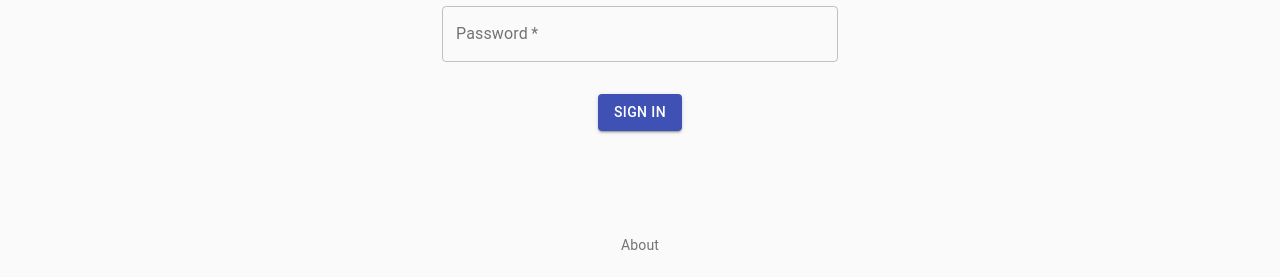
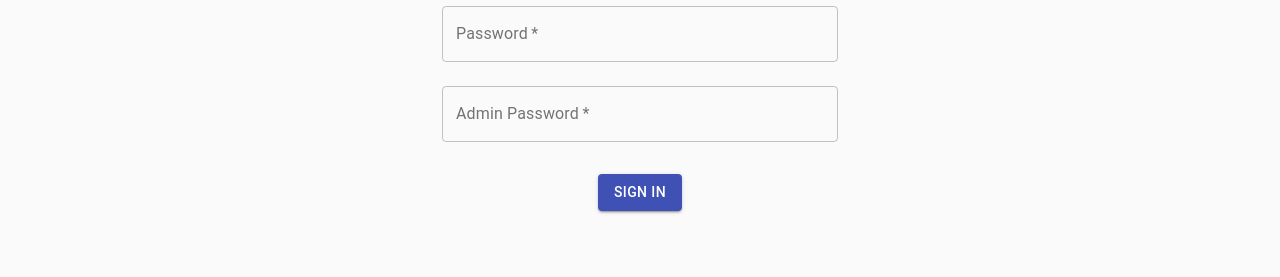
Before and after one commit to dryairship/online-election-manager-frontend, a React (Create React App) app: page / in a window 1280 px wide. Shown: the part 380-657 px from the top of the page. Built offline with nearby package versions, Linux system fonts and the light colour scheme; no server answers; what sjcl-all would draw is missing.

Commit message:
added admin-pass field in login

```diff
--- a/src/components/Login.js
+++ b/src/components/Login.js
@@ -29,119 +29,91 @@ export default function Login(props) {
   const [captcha, setCaptcha] = useState({});
   const [lStatus, setLStatus] = useState({});
 
-  const sha = text => sjcl.codec.hex.fromBits(sjcl.hash.sha256.hash(text));
+  const sha = (text) => sjcl.codec.hex.fromBits(sjcl.hash.sha256.hash(text));
 
   useEffect(() => {
-    if(!captcha.id) {
+    if (!captcha.id) {
       captcha.id = true;
-      fetch("/api/users/captcha")
-      .then(res => res.json())
-      .then(
-        result => setCaptcha(result),
-        _ => setLStatus({
-          display: true,
-          severity: "error",
-          message: "CAPTCHA service is not working",
-        }),
-      );
+      fetch('/api/users/captcha')
+        .then((res) => res.json())
+        .then(
+          (result) => setCaptcha(result),
+          (_) =>
+            setLStatus({
+              display: true,
+              severity: 'error',
+              message: 'CAPTCHA service is not working',
+            })
+        );
     }
   });
 
   const login = () => {
-    let rollVal = document.getElementById("l-roll").value;
-    let passwordVal = document.getElementById("l-password").value;
-    let captchaValue = document.getElementById("l-captcha").value;
+    let rollVal = document.getElementById('l-roll').value;
+    let passwordVal = document.getElementById('l-password').value;
+    let adminpasswordVal = document.getElementById('l-adminpassword').value;
+    let captchaValue = document.getElementById('l-captcha').value;
     let passwordHash = sha(sha(sha(passwordVal)));
+    let adminpasswordHash = sha(sha(sha(adminpasswordVal)));
 
     let formData = new FormData();
     formData.append('roll', rollVal);
     formData.append('pass', passwordHash);
     formData.append('captchaId', captcha.id);
     formData.append('captchaValue', captchaValue);
+    formData.append('adminpass', adminpasswordHash);
 
-    fetch("/api/users/login", {
+    fetch('/api/users/login', {
       body: formData,
-      method: "POST"
+      method: 'POST',
     }).then(
-      response => {
+      (response) => {
         let code = response.status;
-        if(code === 200) {
-          response.json().then(userData =>{
+        if (code === 200) {
+          response.json().then((userData) => {
             props.onLogin({
               roll: rollVal,
               password: passwordVal,
               data: userData,
-            })
+            });
           });
         } else {
-          response.text().then(text =>
+          response.text().then((text) =>
             setLStatus({
               display: true,
-              severity: "error",
+              severity: 'error',
               message: text,
             })
           );
         }
       },
-      _ => setLStatus({
-        display: true,
-        severity: "error",
-        message: "Error while making a request. Please check your internet connection."
-      }),
+      (_) =>
+        setLStatus({
+          display: true,
+          severity: 'error',
+          message: 'Error while making a request. Please check your internet connection.',
+        })
     );
     setCaptcha({});
-  }
+  };
 
   return (
-    <Container component="main" maxWidth="xs">
+    <Container component='main' maxWidth='xs'>
       <CssBaseline />
       <div className={classes.paper}>
-        {lStatus.display && // Only display if lStatus.display is true
+        {lStatus.display && ( // Only display if lStatus.display is true
           <Alert severity={lStatus.severity}>{lStatus.message}</Alert>
-        }
+        )}
         <form className={classes.form} noValidate>
-          <Grid container justify="center">
-            <img src={captcha.value} alt="CAPTCHA" />
+          <Grid container justify='center'>
+            <img src={captcha.value} alt='CAPTCHA' />
           </Grid>
-          <TextField
-            variant="outlined"
-            margin="normal"
-            required
-            fullWidth
-            id="l-captcha"
-            label="CAPTCHA"
-            name="captcha"
-            autoFocus
-          />
-          <TextField
-            variant="outlined"
-            margin="normal"
-            required
-            fullWidth
-            id="l-roll"
-            label="Roll Number"
-            name="roll"
-            autoComplete="roll"
-          />
-          <TextField
-            variant="outlined"
-            margin="normal"
-            required
-            fullWidth
-            name="password"
-            label="Password"
-            type="password"
-            id="l-password"
-            autoComplete="current-password"
-          />
-          <Grid container justify="center">
-            <Button
-              type="button"
-              variant="contained"
-              color="primary"
-              onClick={login}
-              className={classes.submit}
-            >
+          <TextField variant='outlined' margin='normal' required fullWidth id='l-captcha' label='CAPTCHA' name='captcha' autoFocus />
+          <TextField variant='outlined' margin='normal' required fullWidth id='l-roll' label='Roll Number' name='roll' autoComplete='roll' />
+          <TextField variant='outlined' margin='normal' required fullWidth name='password' label='Password' type='password' id='l-password' autoComplete='current-password' />
+          <TextField variant='outlined' margin='normal' required fullWidth name='adminpassword' label='Admin Password' type='password' id='l-adminpassword' />
+          <Grid container justify='center'>
+            <Button type='button' variant='contained' color='primary' onClick={login} className={classes.submit}>
               Sign In
             </Button>
           </Grid>
```
